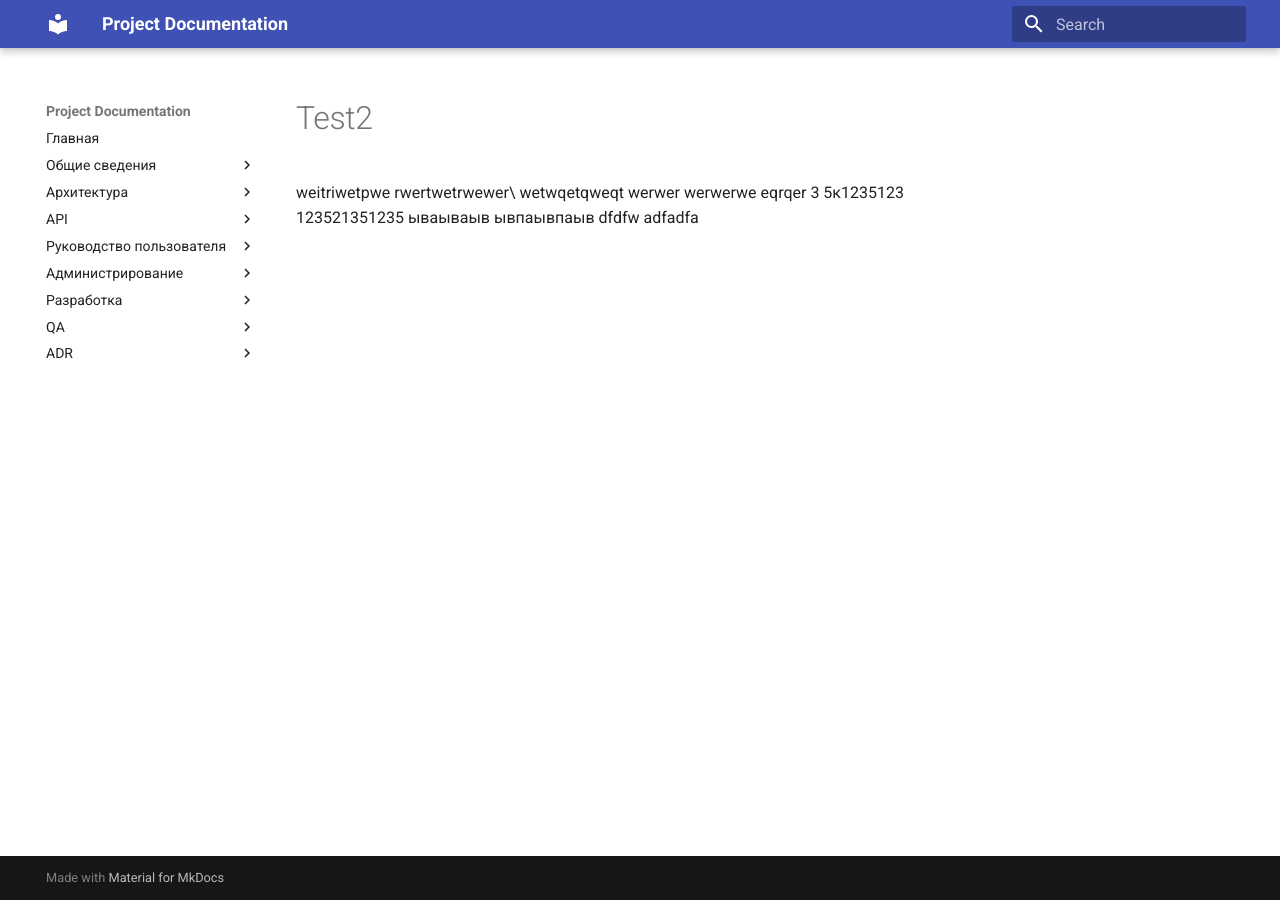
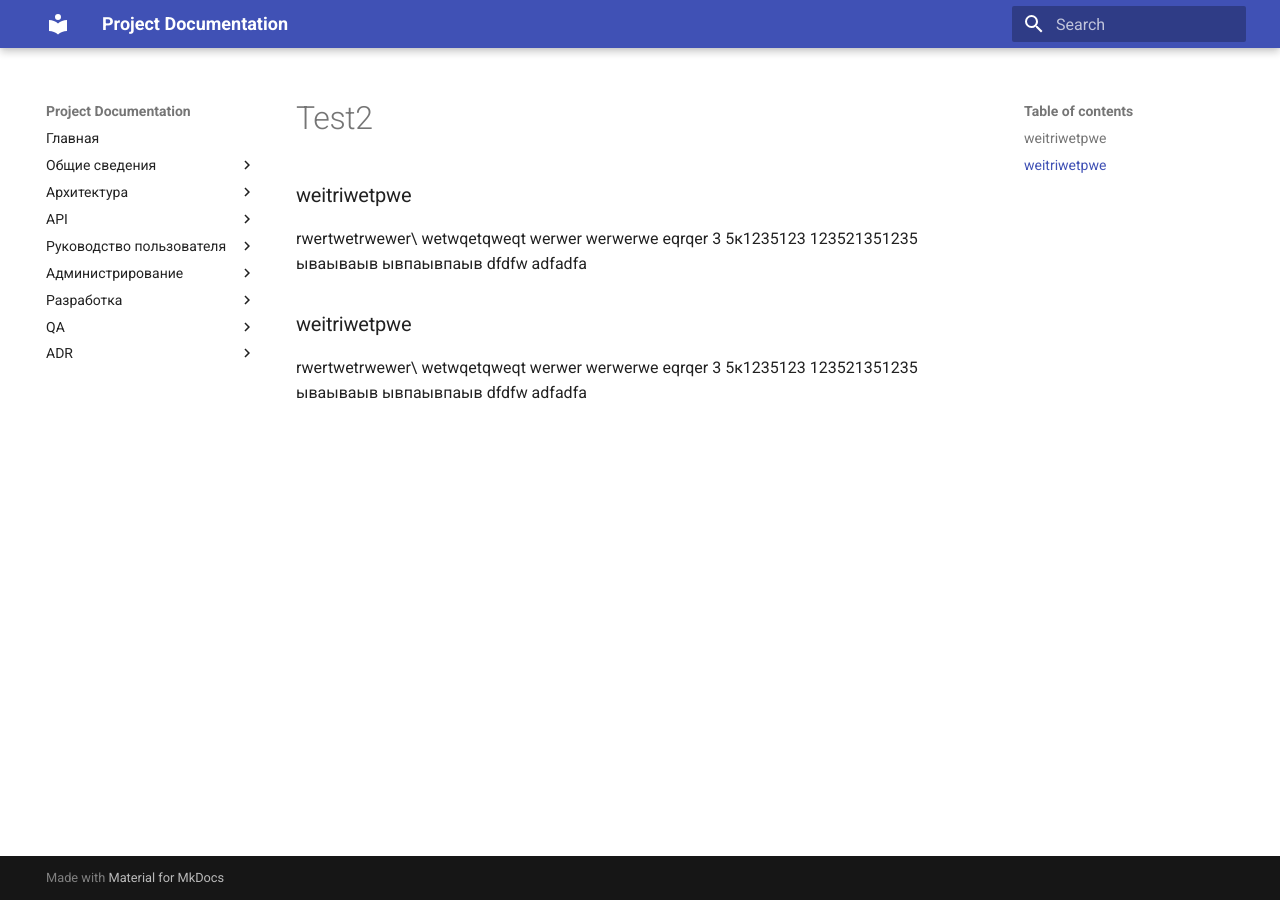
Before and after one commit to techwri/Demo, an MkDocs documentation site: the page built from docs/architecture/test2.md, in a window 1280 px wide. Built offline with MkDocs 1.6.1 and Material for MkDocs 9.7.7, drawn with Linux system fonts in a browser that asks for light colours.

Commit message:
Update test2.md

```diff
--- a/docs/architecture/test2.md
+++ b/docs/architecture/test2.md
@@ -1,4 +1,4 @@
-weitriwetpwe
+### weitriwetpwe
 rwertwetrwewer\
 wetwqetqweqt
 werwer
@@ -10,3 +10,15 @@ eqrqer
 ывпаывпаыв
 dfdfw
 adfadfa
+### weitriwetpwe
+rwertwetrwewer\
+wetwqetqweqt
+werwer
+werwerwe
+eqrqer
+3  5к1235123
+123521351235
+ываываыв
+ывпаывпаыв
+dfdfw
+adfadfa
```
